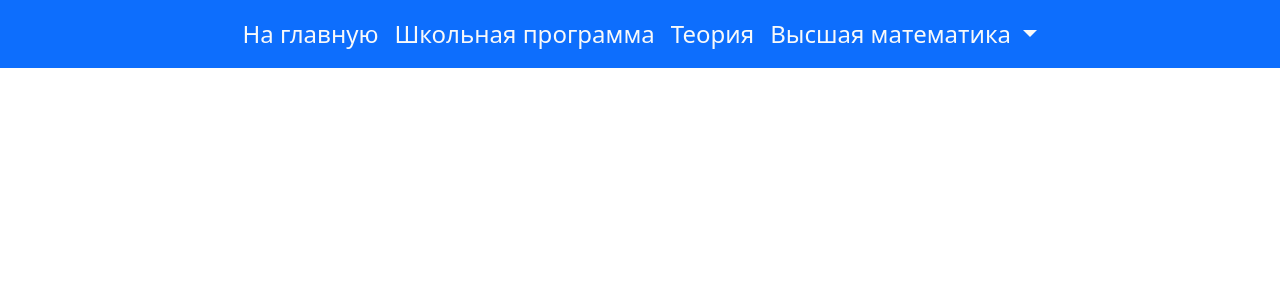
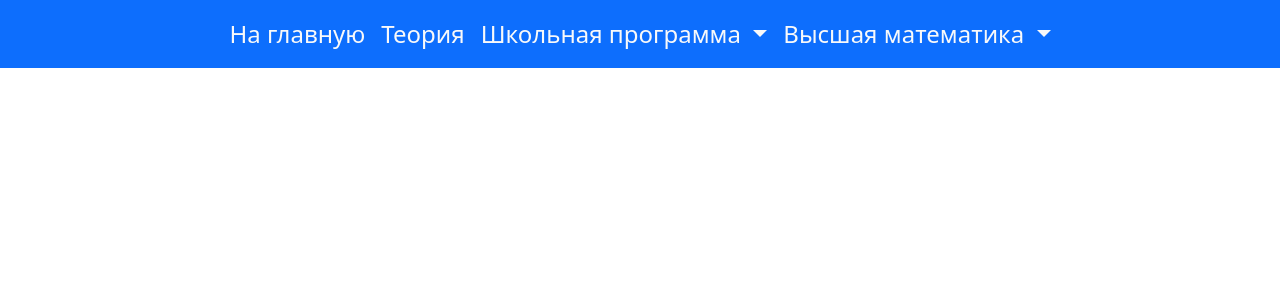
Before and after one commit to sariya23/generate_math_problems, a Flask app: page / in a window 1280 px wide. Shown: the top 300 px of the page. Run offline with Flask 3, Linux system fonts and the light colour scheme; some libraries are stand-ins or nearby versions.

Commit message:
Add sub elements for school programm

```diff
--- a/templates/base.html
+++ b/templates/base.html
@@ -17,7 +17,8 @@
 <body>
 <nav class="navbar navbar-expand-lg bg-primary">
     <div class="container-fluid">
-    <button class="navbar-toggler" type="button" data-bs-toggle="collapse" data-bs-target="#navbarNavDropdown" aria-controls="navbarNavDropdown" aria-expanded="false" aria-label="Toggle navigation">
+        <button class="navbar-toggler" type="button" data-bs-toggle="collapse" data-bs-target="#navbarNavDropdown"
+                aria-controls="navbarNavDropdown" aria-expanded="false" aria-label="Toggle navigation">
             <span class="navbar-toggler-icon"></span>
         </button>
         <div class="collapse navbar-collapse" id="navbarNavDropdown">
@@ -26,13 +27,21 @@
                     <a class="nav-link active text-light fs-4" aria-current="page" href="/">На главную</a>
                 </li>
                 <li class="nav-item">
-          <a class="nav-link text-light fs-4" href="/school_math">Школьная программа</a>
-        </li>
-        <li class="nav-item">
                     <a class="nav-link text-light fs-4" href="/theory">Теория</a>
                 </li>
                 <li class="nav-item dropdown fs-4">
-          <a class="nav-link dropdown-toggle text-light" href="/higher_math" role="button" data-bs-toggle="dropdown" aria-expanded="false">
+                    <a class="nav-link dropdown-toggle text-light" href="/school_math" role="button"
+                       data-bs-toggle="dropdown" aria-expanded="false">
+                        Школьная программа
+                    </a>
+                    <ul class="dropdown-menu bg-primary">
+                        <li><a class="dropdown-item text-light" href="/school_math/linear_equations">Линейные уравнения</a></li>
+                        <li><a class="dropdown-item text-light" href="/school_math/quadratic_equations">Квадратные уравнения</a></li>
+                        <li><a class="dropdown-item text-light" href="/school_math/systems_of_linear_equations">Системы линейных уравнений</a></li>
+                    </ul>
+                <li class="nav-item dropdown fs-4">
+                    <a class="nav-link dropdown-toggle text-light" href="/higher_math" role="button"
+                       data-bs-toggle="dropdown" aria-expanded="false">
                         Высшая математика
                     </a>
                     <ul class="dropdown-menu bg-primary">
```
Lines whose indentation alone changed are shown as unchanged.
